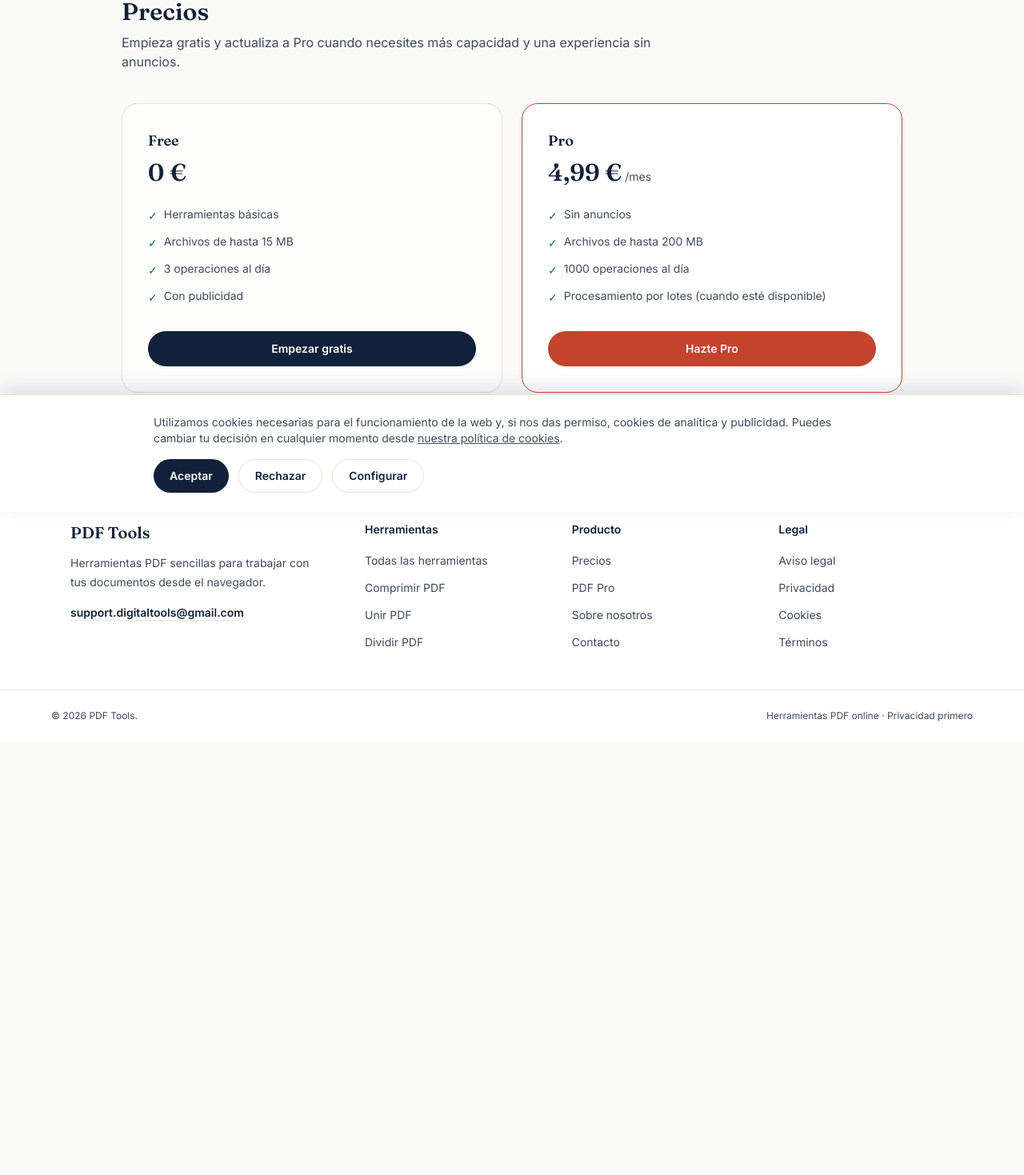
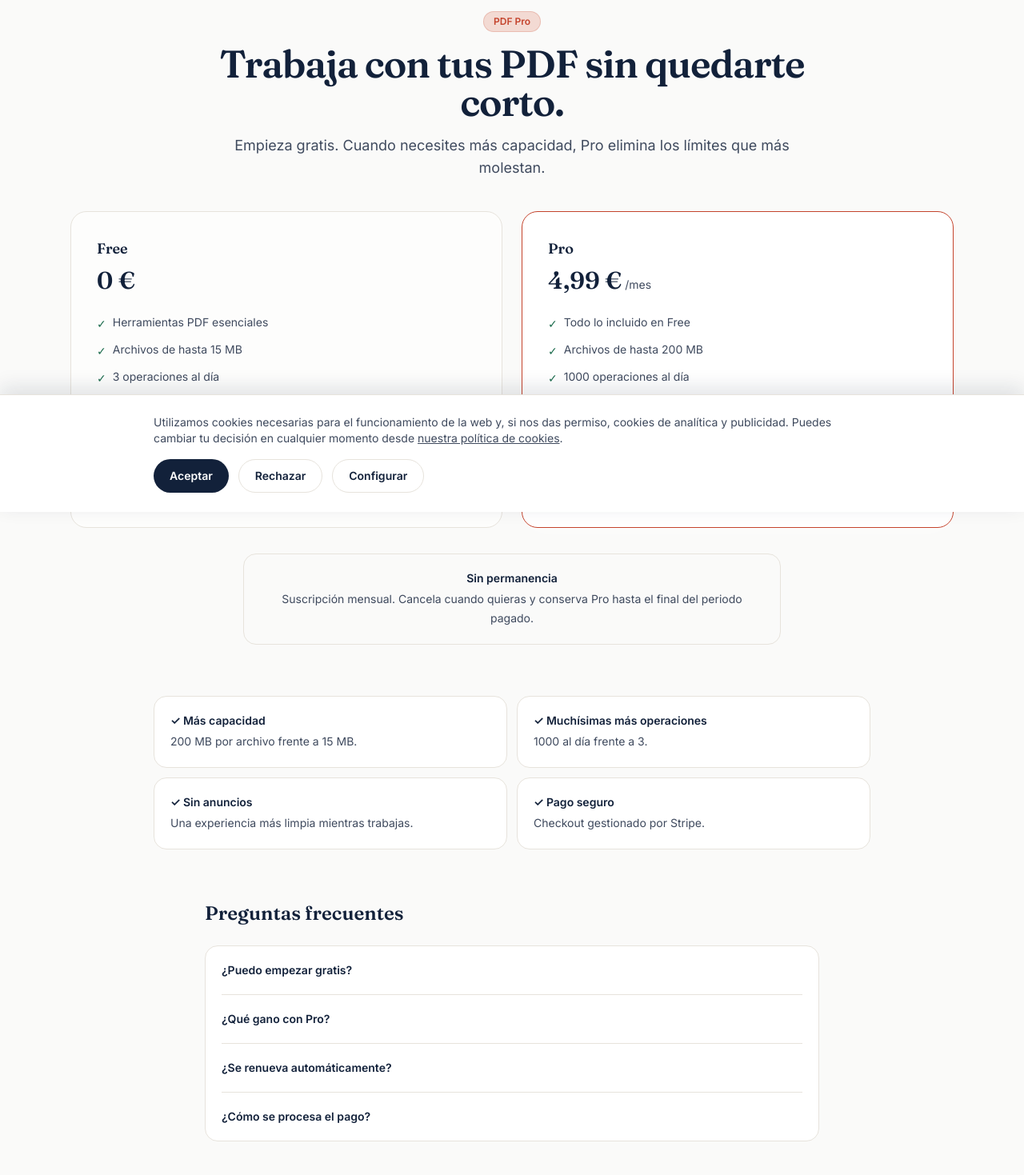
Before and after one commit to jaimemgrado-cyber/HERRAMIENTAS-PDF, a Next.js app: page /pricing in a window 1280 px wide. Shown: the part 160-1629 px from the top of the page at 80% size. Before the commit the page ends 1087 px from the top, so only its background shows below. Built offline with nearby package versions, Linux system fonts and the light colour scheme; no server answers.

Commit message:
Add files via upload

```diff
--- a/src/app/login/page.tsx
+++ b/src/app/login/page.tsx
@@ -6,12 +6,12 @@ export const metadata: Metadata = {
   robots: { index: false, follow: false },
 };
 
-export default function LoginPage() {
+export default function LoginPage({ searchParams }: { searchParams: { next?: string } }) {
   return (
     <div className="mx-auto max-w-sm px-4 py-16 sm:px-6">
       <h1 className="font-display text-2xl font-semibold text-ink">Iniciar sesión</h1>
       <div className="mt-6">
-        <LoginForm />
+        <LoginForm redirectTo={searchParams.next === "/pricing" ? "/pricing" : "/tools"} />
       </div>
       <p className="mt-6 text-center text-sm text-ink-soft">
         ¿No tienes cuenta?{" "}
--- a/src/app/pricing/page.tsx
+++ b/src/app/pricing/page.tsx
@@ -1,57 +1,98 @@
 import type { Metadata } from "next";
+import Link from "next/link";
 import Breadcrumbs from "@/components/Breadcrumbs";
 import PricingCard from "@/components/PricingCard";
 import { PLAN_LIMITS, PRO_PRICE_DISPLAY } from "@/lib/plan-limits";
 
 export const metadata: Metadata = {
-  title: "Precios",
-  description: "Compara el plan gratuito y el plan Pro de PDF Tools.",
+  title: "PDF Pro: más capacidad, menos límites",
+  description: "Compara PDF Tools Free y PDF Pro. Más tamaño de archivo, muchas más operaciones y sin anuncios.",
   alternates: { canonical: "/pricing" },
 };
 
+const faq = [
+  ["¿Puedo empezar gratis?", `Sí. El plan Free incluye ${PLAN_LIMITS.free.dailyOperations} operaciones al día y archivos de hasta ${PLAN_LIMITS.free.maxFileSizeMB} MB.`],
+  ["¿Qué gano con Pro?", `Pro aumenta el límite hasta ${PLAN_LIMITS.pro.dailyOperations.toLocaleString("es-ES")} operaciones al día, permite archivos de hasta ${PLAN_LIMITS.pro.maxFileSizeMB} MB y elimina los anuncios.`],
+  ["¿Se renueva automáticamente?", "Sí. Es una suscripción mensual y puedes cancelarla cuando quieras. El acceso continúa hasta el final del periodo pagado."],
+  ["¿Cómo se procesa el pago?", "El pago se realiza de forma segura mediante Stripe. PDF Tools no almacena los datos completos de tu tarjeta."],
+];
+
 export default function PricingPage() {
   return (
-    <div className="mx-auto max-w-5xl px-4 py-12 sm:px-6">
+    <div className="mx-auto max-w-6xl px-4 py-12 sm:px-6 sm:py-16">
       <Breadcrumbs items={[{ label: "Inicio", href: "/" }, { label: "Precios", href: "/pricing" }]} />
-      <h1 className="font-display text-3xl font-semibold text-ink">Precios</h1>
-      <p className="mt-2 max-w-2xl text-ink-soft">
-        Empieza gratis y actualiza a Pro cuando necesites más capacidad y una experiencia sin anuncios.
-      </p>
 
-      <div className="mt-10 grid grid-cols-1 gap-6 md:grid-cols-2">
+      <section className="mx-auto max-w-3xl text-center">
+        <span className="inline-flex rounded-full border border-accent/20 bg-accent-soft px-3 py-1 text-xs font-semibold text-accent">PDF Pro</span>
+        <h1 className="mt-4 font-display text-4xl font-semibold tracking-tight text-ink sm:text-5xl">Trabaja con tus PDF sin quedarte corto.</h1>
+        <p className="mt-4 text-base leading-7 text-ink-soft sm:text-lg">Empieza gratis. Cuando necesites más capacidad, Pro elimina los límites que más molestan.</p>
+      </section>
+
+      <section className="mt-10 grid grid-cols-1 gap-6 md:grid-cols-2 md:items-stretch">
         <PricingCard
           name="Free"
           price="0 €"
           features={[
-            "Herramientas básicas",
+            "Herramientas PDF esenciales",
             `Archivos de hasta ${PLAN_LIMITS.free.maxFileSizeMB} MB`,
             `${PLAN_LIMITS.free.dailyOperations} operaciones al día`,
+            "Acceso desde el navegador",
             "Con publicidad",
           ]}
           ctaLabel="Empezar gratis"
-          ctaHref="/tools"
+          ctaHref="/register"
         />
         <PricingCard
           name="Pro"
           price={PRO_PRICE_DISPLAY.split("/")[0]?.trim() ?? "4,99 €"}
           highlighted
           features={[
+            "Todo lo incluido en Free",
+            `Archivos de hasta ${PLAN_LIMITS.pro.maxFileSizeMB} MB`,
+            `${PLAN_LIMITS.pro.dailyOperations.toLocaleString("es-ES")} operaciones al día`,
             "Sin anuncios",
-            `Archivos de hasta ${PLAN_LIMITS.pro.maxFileSizeMB} MB`,
-            `${PLAN_LIMITS.pro.dailyOperations} operaciones al día`,
             "Procesamiento por lotes (cuando esté disponible)",
           ]}
-          ctaLabel="Hazte Pro"
+          ctaLabel="Actualizar a Pro"
           checkoutEndpoint="/api/stripe/checkout"
         />
+      </section>
+
+      <div className="mx-auto mt-8 max-w-2xl rounded-2xl border border-line bg-paper p-5 text-center">
+        <p className="text-sm font-semibold text-ink">Sin permanencia</p>
+        <p className="mt-1 text-sm leading-6 text-ink-soft">Suscripción mensual. Cancela cuando quieras y conserva Pro hasta el final del periodo pagado.</p>
       </div>
 
-      <p className="mt-8 text-xs text-ink-soft">
-        Precio con impuestos donde corresponda según tu país de residencia. Suscripción mensual
-        renovable automáticamente; puedes cancelarla en cualquier momento desde tu panel de
-        cliente, y seguirás teniendo acceso Pro hasta el final del periodo ya pagado. Pago
-        procesado de forma segura por Stripe.
-      </p>
+      <section className="mx-auto mt-16 max-w-4xl">
+        <div className="grid gap-3 sm:grid-cols-2">
+          {[
+            ["Más capacidad", `${PLAN_LIMITS.pro.maxFileSizeMB} MB por archivo frente a ${PLAN_LIMITS.free.maxFileSizeMB} MB.`],
+            ["Muchísimas más operaciones", `${PLAN_LIMITS.pro.dailyOperations.toLocaleString("es-ES")} al día frente a ${PLAN_LIMITS.free.dailyOperations}.`],
+            ["Sin anuncios", "Una experiencia más limpia mientras trabajas."],
+            ["Pago seguro", "Checkout gestionado por Stripe."],
+          ].map(([title, text]) => (
+            <div key={title} className="rounded-2xl border border-line bg-white p-5">
+              <p className="text-sm font-semibold text-ink">✓ {title}</p>
+              <p className="mt-1 text-sm leading-6 text-ink-soft">{text}</p>
+            </div>
+          ))}
+        </div>
+      </section>
+
+      <section className="mx-auto mt-16 max-w-3xl">
+        <h2 className="font-display text-2xl font-semibold text-ink">Preguntas frecuentes</h2>
+        <div className="mt-6 divide-y divide-line rounded-2xl border border-line bg-white px-5">
+          {faq.map(([question, answer]) => (
+            <details key={question} className="group py-5">
+              <summary className="cursor-pointer list-none pr-8 text-sm font-semibold text-ink">{question}</summary>
+              <p className="mt-2 text-sm leading-6 text-ink-soft">{answer}</p>
+            </details>
+          ))}
+        </div>
+      </section>
+
+      <p className="mx-auto mt-10 max-w-3xl text-center text-xs leading-5 text-ink-soft">Precio con impuestos donde corresponda según tu país de residencia. Pago procesado de forma segura por Stripe.</p>
+      <p className="mt-6 text-center text-sm text-ink-soft">¿Tienes dudas antes de suscribirte? <Link href="/contact" className="font-semibold text-accent hover:underline">Contacta con nosotros</Link>.</p>
     </div>
   );
 }
--- a/src/components/LoginForm.tsx
+++ b/src/components/LoginForm.tsx
@@ -4,7 +4,7 @@ import { useState } from "react";
 import { useRouter } from "next/navigation";
 import { createSupabaseBrowserClient } from "@/lib/supabase/client";
 
-export default function LoginForm() {
+export default function LoginForm({ redirectTo = "/tools" }: { redirectTo?: string }) {
   const router = useRouter();
   const [error, setError] = useState<string | null>(null);
   const [loading, setLoading] = useState(false);
@@ -31,7 +31,7 @@ export default function LoginForm() {
       return;
     }
 
-    router.push("/tools");
+    router.push(redirectTo);
     router.refresh();
   };
 
--- a/src/components/PricingCard.tsx
+++ b/src/components/PricingCard.tsx
@@ -39,6 +39,10 @@ export default function PricingCard({
     try {
       const res = await fetch(checkoutEndpoint, { method: "POST" });
       const body = await res.json();
+      if (res.status === 401) {
+        window.location.href = "/login?next=/pricing";
+        return;
+      }
       if (!res.ok || !body.url) {
         throw new Error(body.error ?? "No se ha podido iniciar el pago.");
       }
--- a/src/components/UsageStatus.tsx
+++ b/src/components/UsageStatus.tsx
@@ -80,6 +80,18 @@ export default function UsageStatus({
   // "Te quedan 3 de 3" antes de que el usuario haya hecho nada.
   if (used === 0) return null;
 
+  if (remaining === 1) {
+    return (
+      <div className="mt-4 rounded-xl2 border border-accent/20 bg-accent-soft/30 p-4">
+        <p className="text-sm font-semibold text-ink">Te queda 1 operación gratuita hoy.</p>
+        <div className="mt-2 flex flex-wrap items-center justify-between gap-3">
+          <p className="text-xs leading-5 text-ink-soft">Con Pro puedes seguir trabajando sin este límite.</p>
+          <a href="/pricing" className="text-xs font-semibold text-accent hover:underline">Ver PDF Pro →</a>
+        </div>
+      </div>
+    );
+  }
+
   return (
     <p className="mt-3 text-xs text-ink-soft">
       Te quedan {remaining} {remaining === 1 ? "operación gratuita" : "operaciones gratuitas"} hoy.
```
